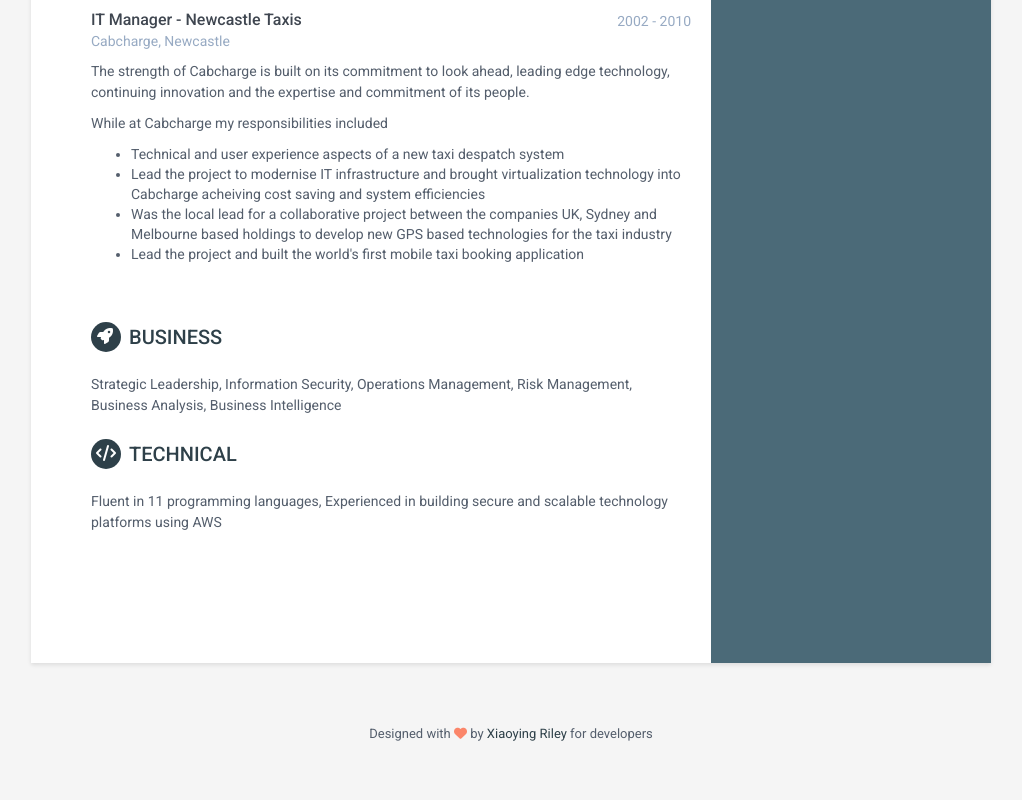
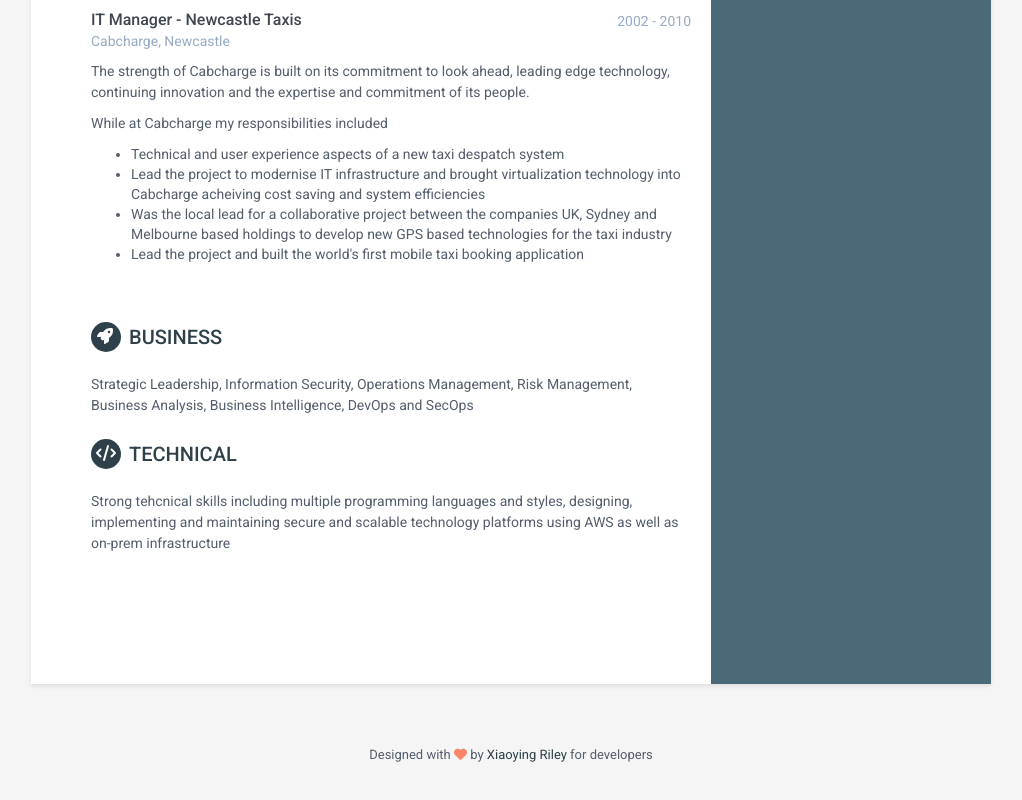
Before and after one commit to wethanet/wethanet.github.io, a plain HTML site: page index.html in a window 1280 px wide. Shown: the part 1420-2220 px from the top of the page, without its empty margins (129-1151 px from the left). Drawn offline with nearby package versions, Linux system fonts and the light colour scheme.

Commit message:
update technical section

```diff
--- a/index.html
+++ b/index.html
@@ -252,13 +252,13 @@
         <h2 class="section-title"><i class="fa fa-rocket"></i>Business</h2>
         <div class="skillset">
           <div class="item">
-            <p>Strategic Leadership, Information Security, Operations Management, Risk Management, Business Analysis, Business Intelligence</p>
+            <p>Strategic Leadership, Information Security, Operations Management, Risk Management, Business Analysis, Business Intelligence, DevOps and SecOps</p>
           </div>
         </div>
         <h2 class="section-title"><i class="fa fa-code"></i>Technical</h2>
         <div class="skillset">
           <div class="item">
-            <p>Fluent in 11 programming languages, Experienced in building secure and scalable technology platforms using AWS</p>
+            <p>Strong tehcnical skills including multiple programming languages and styles, designing, implementing and maintaining secure and scalable technology platforms using AWS as well as on-prem infrastructure</p>
           </div>
         </div>
 <!--         <h2 class="section-title"><i class="fa fa-cubes"></i>Infrastructure</h2>
```
